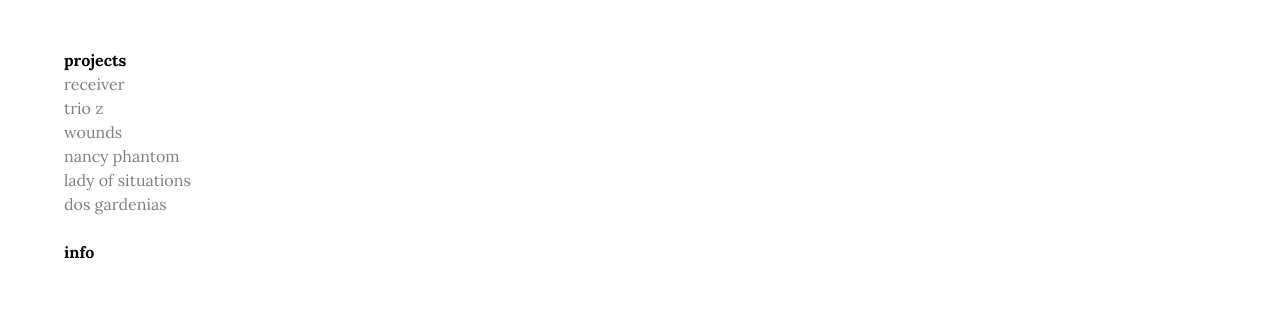
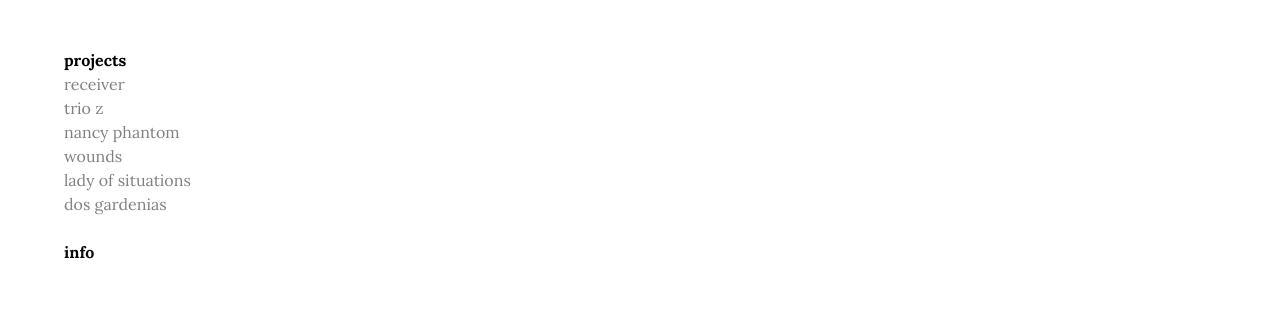
Before and after one commit to corvalanlara/gilardi, a Jekyll site: the page built from index.md, in a window 1280 px wide. Shown: the top 316 px of the page. Built offline with Jekyll 4.4.1, drawn with Linux system fonts in a browser that asks for light colours; some web fonts are replaced.

Commit message:
fixed order for github pages

```diff
--- a/index.md
+++ b/index.md
@@ -8,7 +8,8 @@ title: "Home"
 			<ul>
 			<p class="has-text-weight-bold">projects</p>
 			<ul>
-			{% for coleccion in site.colecciones reversed %}
+			{% assign colecciones = site.colecciones | sort: "year" | reverse %}
+			{% for coleccion in colecciones %}
 			<li><a class="project is-lowercase" href="{{ coleccion.url | prepend: site.baseurl }}">{{ coleccion.title }}</a></li>
 
 			{% endfor %}
```
